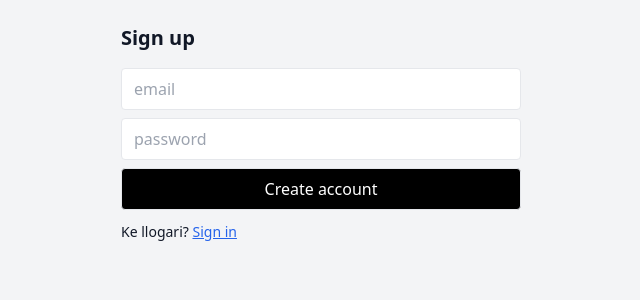
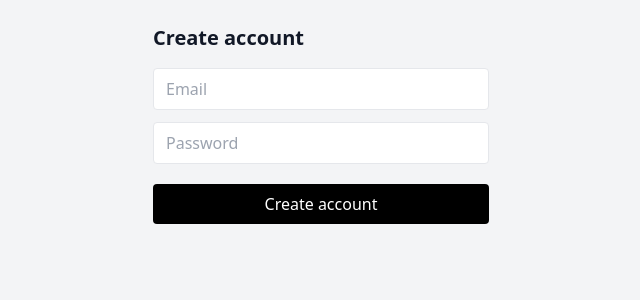
Before and after one commit to visi7/sferat, a Next.js app in the folder apps/web/: page /sign-up in a window 1280 px wide. Shown: the top 300 px of the page, without its empty margins (319-959 px from the left). Built offline with nearby package versions, Linux system fonts and the light colour scheme; no server answers.

Commit message:
Signup pa username

```diff
--- a/apps/web/app/sign-up/page.tsx
+++ b/apps/web/app/sign-up/page.tsx
@@ -11,69 +11,53 @@ export default function SignUpPage() {
   async function submit(e: React.FormEvent) {
     e.preventDefault();
     setLoading(true);
-
-    const { data, error } = await supa.auth.signUp({
+    try {
+      const { error } = await supa.auth.signUp({
         email,
         password: pw,
-      // nëse do të përdorësh verifikim me email/callback:
-      // options: {
-      //   emailRedirectTo: `${process.env.NEXT_PUBLIC_SITE_URL}/auth/callback`,
-      // },
+        // nëse do redirect pas konfirmimit:
+        // options: { emailRedirectTo: `${window.location.origin}` },
       });
-
-    setLoading(false);
 
       if (error) {
         alert(error.message);
         return;
       }
 
-    // Nëse verifikimi me email është OFF, shpesh kemi session direkt:
-    if (data?.session) {
-      window.location.href = "/";
-    } else {
-      // Nëse ke verifikim me email ON
       alert("Llogaria u krijua. Kontrollo email-in për konfirmim.");
+    } finally {
+      setLoading(false);
     }
   }
 
   return (
-    <main className="mx-auto max-w-md p-6">
-      <h1 className="text-xl font-bold mb-4">Sign up</h1>
-
-      <form onSubmit={submit} className="flex flex-col gap-2">
+    <main className="mx-auto max-w-sm p-6">
+      <h1 className="text-xl font-semibold mb-4">Create account</h1>
+      <form onSubmit={submit} className="flex flex-col gap-3">
         <input
           type="email"
+          placeholder="Email"
           value={email}
           onChange={(e) => setEmail(e.target.value)}
-          placeholder="email"
+          className="border rounded px-3 py-2"
           required
-          className="border px-3 py-2 rounded"
         />
         <input
           type="password"
+          placeholder="Password"
           value={pw}
           onChange={(e) => setPw(e.target.value)}
-          placeholder="password"
+          className="border rounded px-3 py-2"
           required
-          className="border px-3 py-2 rounded"
         />
-
         <button
           type="submit"
           disabled={loading}
-          className="border px-3 py-2 rounded bg-black text-white disabled:opacity-60"
+          className="mt-2 bg-black text-white rounded px-4 py-2"
         >
-          {loading ? "Duke krijuar..." : "Create account"}
+          {loading ? "Creating..." : "Create account"}
         </button>
       </form>
-
-      <p className="mt-3 text-sm">
-        Ke llogari?{" "}
-        <a href="/sign-in" className="text-blue-600 underline">
-          Sign in
-        </a>
-      </p>
     </main>
   );
 }
```
Lines whose indentation alone changed are shown as unchanged.
